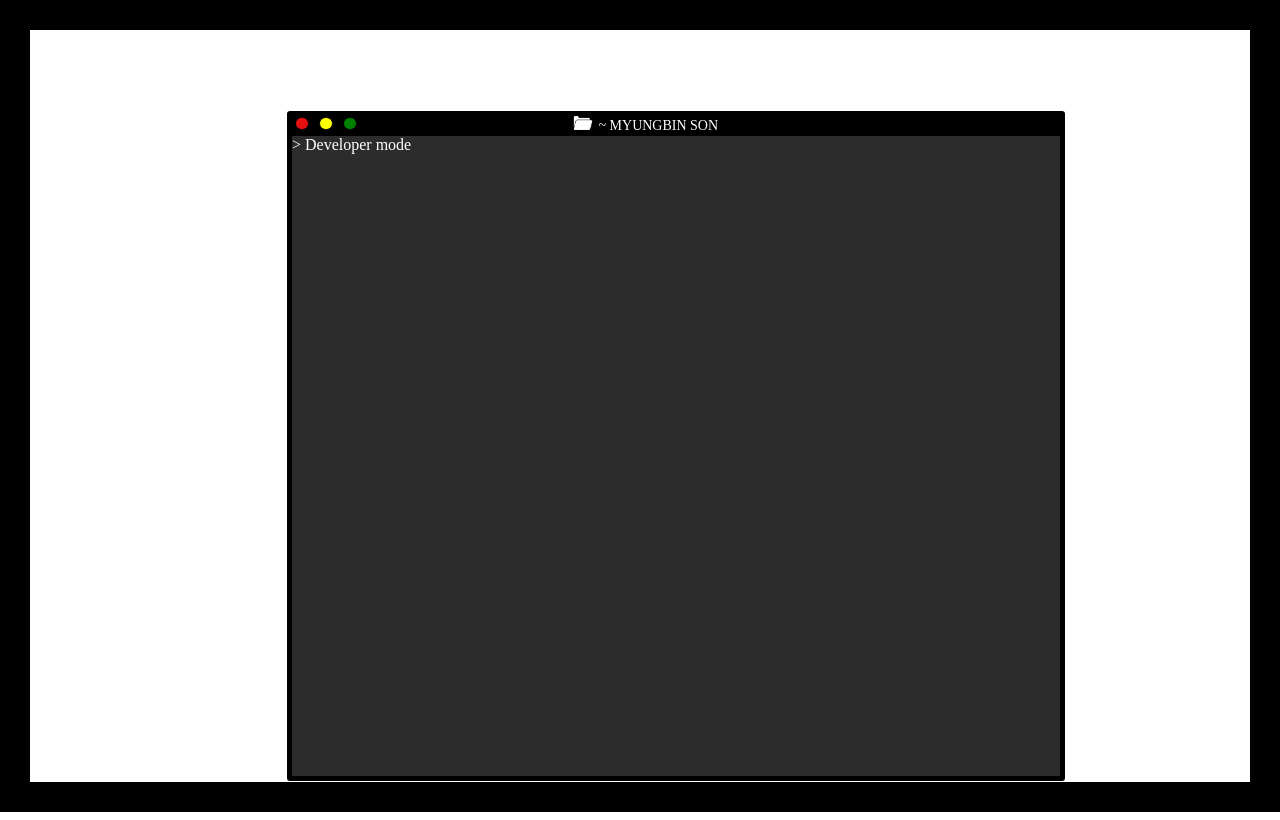
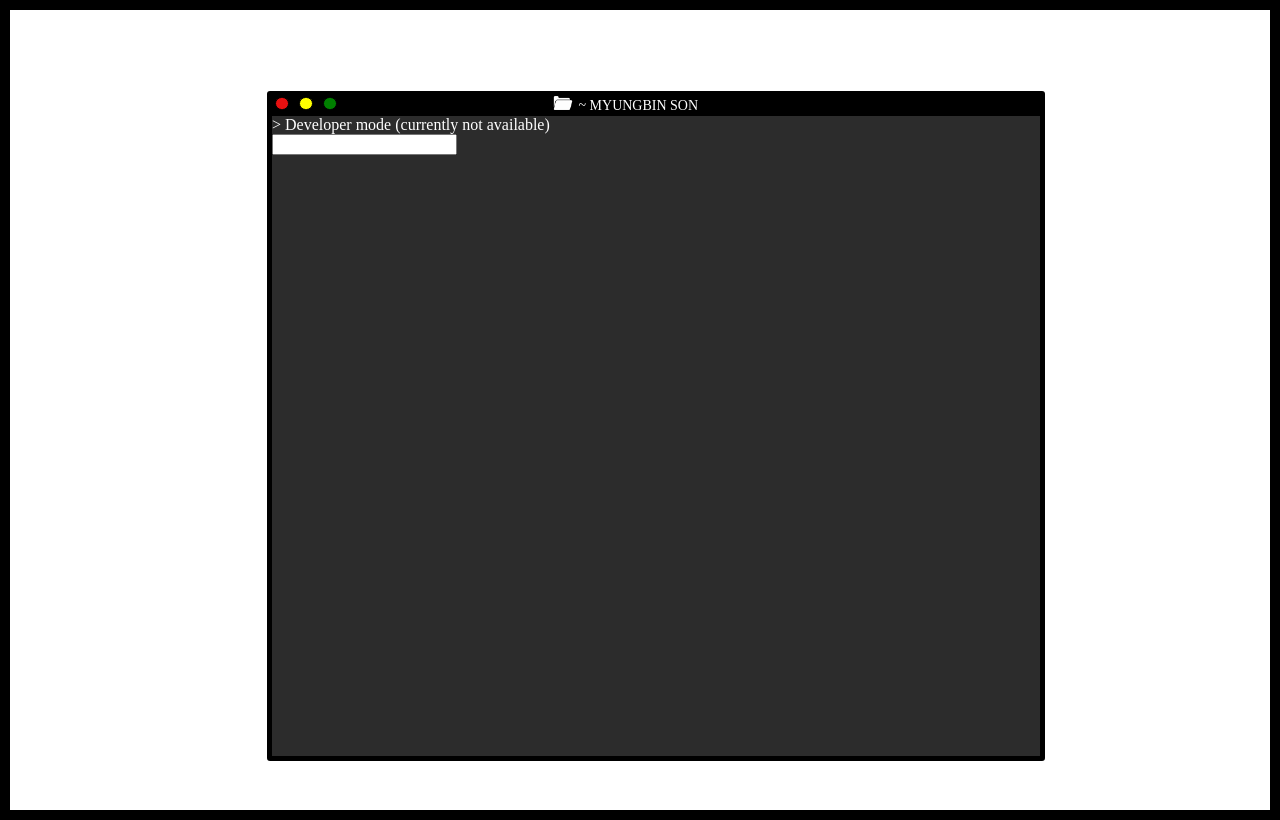
Before and after one commit to pinkishincoloragain/whoami, a React (Create React App) app: page /developer in a window 1280 px wide. Built offline with nearby package versions, Linux system fonts and the light colour scheme; no server answers.

Commit message:
index.html was the problem - solved jotbug

```diff
--- a/public/index.html
+++ b/public/index.html
@@ -26,8 +26,7 @@
 </head>
 
 <body>
-  <noscript>You need to enable JavaScript to run this app.</noscript>
-  <div id="root"></div>
+  <div id="root" style="height:100%"></div>
   <!--
       This HTML file is a template.
       If you open it directly in the browser, you will see an empty page.
--- a/src/components/commands/Command.js
+++ b/src/components/commands/Command.js
@@ -1,10 +1,14 @@
-import React, { useState } from "react";
+import React, { useRef } from "react";
 import "styles/Command.scss";
+import Example from "./Example";
 
 function Command() {
   return (
     <div>
-      <div className="terminal_line">&gt; Developer mode</div>
+      <div className="terminal_line">
+        &gt; Developer mode (currently not available)
+        <Example />
+      </div>
     </div>
   );
 }
--- /dev/null
+++ b/src/components/commands/Example.js
@@ -0,0 +1,22 @@
+import React, { useRef, useState } from "react";
+
+const Example = () => {
+  const [value, setValue] = useState("");
+  const inputRef = useRef();
+
+  const onSubmit = (e) => {
+    e.preventDefault();
+    inputRef.current.blur();
+  };
+
+  return (
+    <form onSubmit={onSubmit}>
+      <input
+        value={value}
+        onChange={(e) => setValue(e.target.value)}
+        refs={inputRef}
+      />
+    </form>
+  );
+};
+export default Example;
--- a/src/styles/App.scss
+++ b/src/styles/App.scss
@@ -1,6 +1,6 @@
 .App {
   height: 100%;
-  margin: 0%;
-  padding: 0;
-  border: 30px solid black;
+  margin: 0px;
+  padding: 0px;
+  border: 10px solid black;
 }
--- a/src/styles/Window.scss
+++ b/src/styles/Window.scss
@@ -1,6 +1,7 @@
 body {
   background-color: white;
   overflow: hidden;
+  height: 100%;
 }
 
 #resizer {
```
